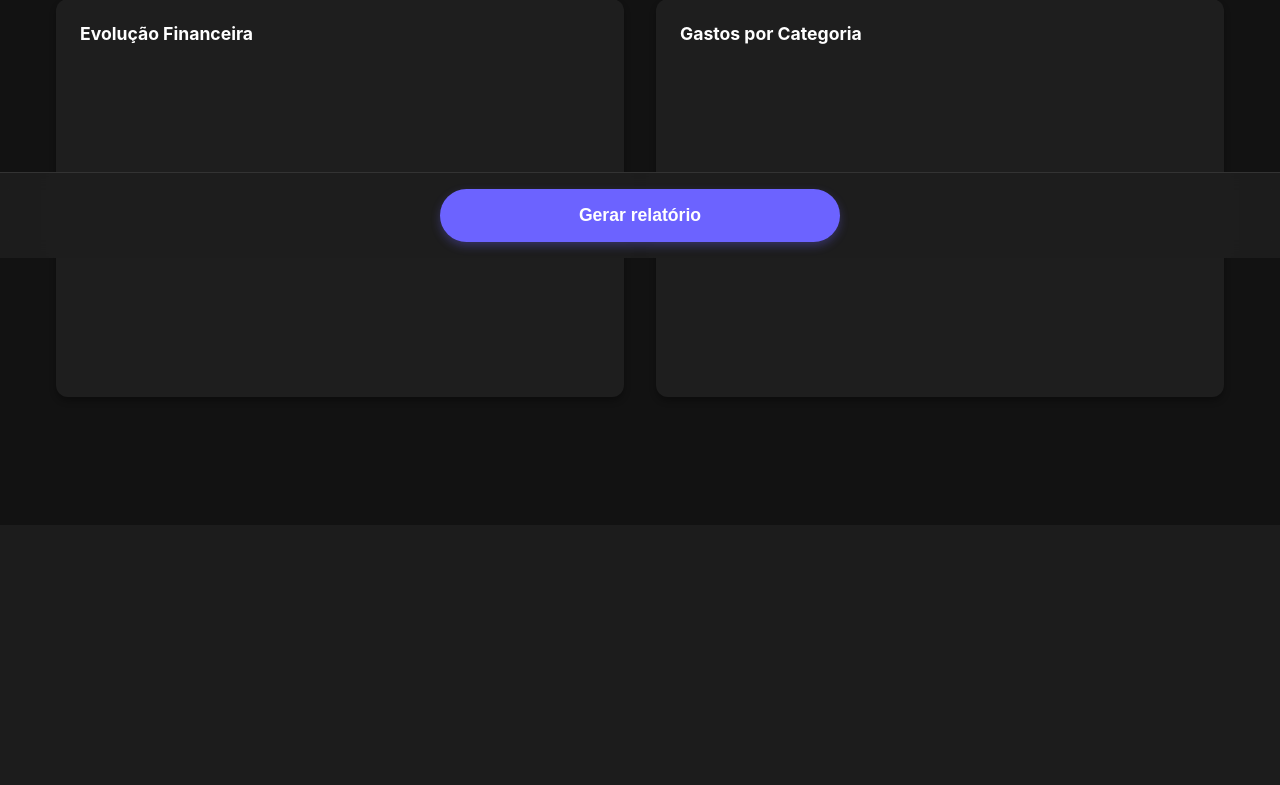
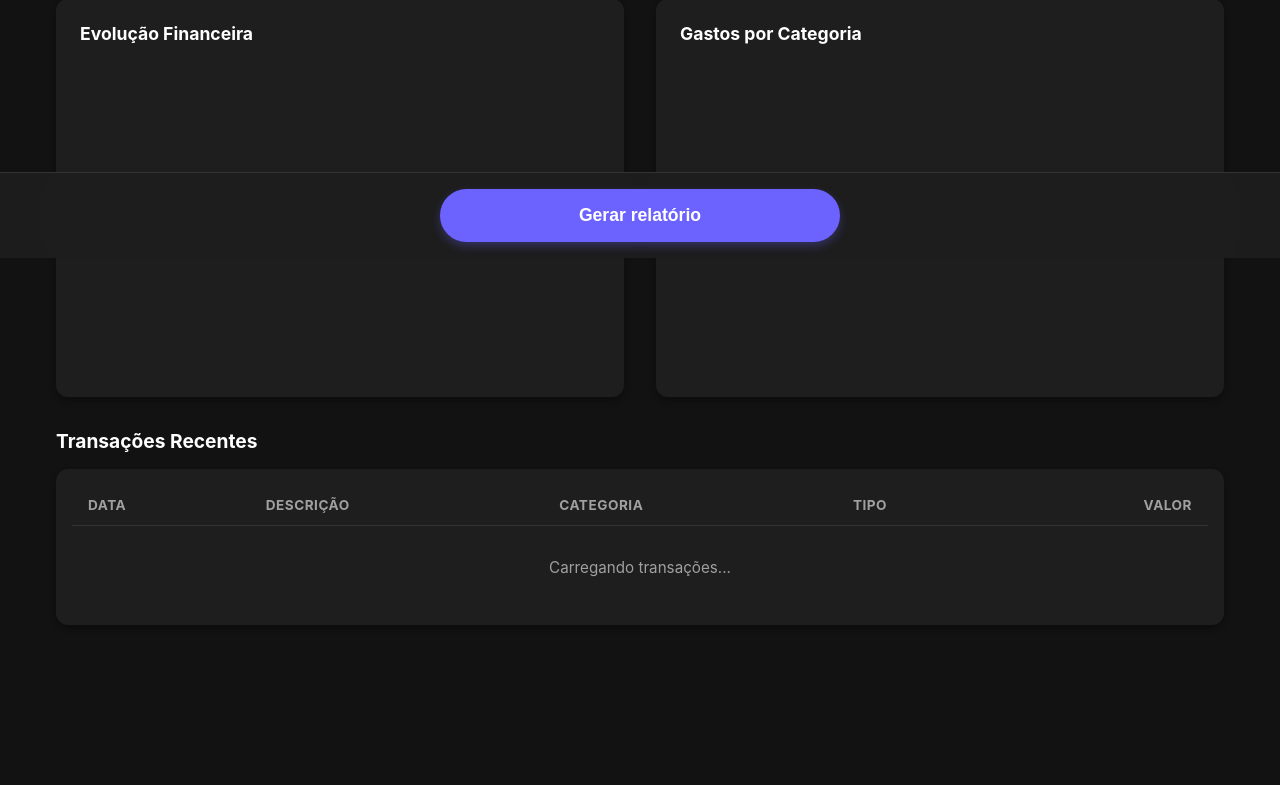
Before and after one commit to moreiraanaju/assistente-financeiro, a Django app: page /dashboard/ in a window 1280 px wide. Shown: the part 542-1327 px from the top of the page. Before the commit the page ends 944 px from the top, so only its background shows below. Run offline with Django 5.2, Linux system fonts and the light colour scheme; the visitor is signed in with stand-in values (Sample User, id 1); data that the repository does not hold is empty.

Commit message:
fix: corrige bug NameError que impedia o funcionamento do webhook de mensagens

```diff
--- a/dashboard/templates/dashboard/index.html
+++ b/dashboard/templates/dashboard/index.html
@@ -221,6 +221,51 @@
     .btn-primary:hover {
         background-color: #5a52d5;
     }
+
+    /* Tabela de Transações */
+    .transactions-section {
+        margin-top: 2rem;
+        margin-bottom: 2rem;
+    }
+    .transactions-table {
+        width: 100%;
+        border-collapse: collapse;
+        text-align: left;
+    }
+    .transactions-table th {
+        border-bottom: 1px solid #333;
+        color: #a0a0a0;
+        font-size: 0.85rem;
+        text-transform: uppercase;
+        letter-spacing: 0.5px;
+        padding: 12px 16px;
+    }
+    .transactions-table td {
+        padding: 12px 16px;
+        border-bottom: 1px solid #222;
+        font-size: 0.95rem;
+    }
+    .transactions-table tr:last-child td {
+        border-bottom: none;
+    }
+    .badge-in {
+        background-color: rgba(76, 175, 80, 0.15);
+        color: #4caf50;
+        padding: 4px 8px;
+        border-radius: 6px;
+        font-size: 0.8rem;
+        font-weight: bold;
+        display: inline-block;
+    }
+    .badge-out {
+        background-color: rgba(244, 67, 54, 0.15);
+        color: #f44336;
+        padding: 4px 8px;
+        border-radius: 6px;
+        font-size: 0.8rem;
+        font-weight: bold;
+        display: inline-block;
+    }
 </style>
 
 <div class="dashboard-container">
@@ -283,6 +328,31 @@
             <div class="chart-wrapper">
                 <canvas id="chartCategorias"></canvas>
             </div>
+        </div>
+    </div>
+
+    <!-- Seção de Transações Recentes -->
+    <div class="transactions-section">
+        <div class="charts-section-header" style="margin-bottom: 1rem;">
+            <h3>Transações Recentes</h3>
+        </div>
+        <div style="background-color: #1e1e1e; border-radius: 12px; padding: 1rem; box-shadow: 0 4px 6px rgba(0, 0, 0, 0.3); overflow-x: auto;">
+            <table class="transactions-table">
+                <thead>
+                    <tr>
+                        <th>Data</th>
+                        <th>Descrição</th>
+                        <th>Categoria</th>
+                        <th>Tipo</th>
+                        <th style="text-align: right;">Valor</th>
+                    </tr>
+                </thead>
+                <tbody id="transactionsList">
+                    <tr>
+                        <td colspan="5" class="text-muted" style="text-align: center; padding: 2rem;">Carregando transações...</td>
+                    </tr>
+                </tbody>
+            </table>
         </div>
     </div>
 </div>
@@ -348,6 +418,9 @@
                 // Atualizar Gráficos
                 renderChartEvolucao(data.evolucao_semanal);
                 renderChartCategorias(data.gastos_por_categoria);
+
+                // Atualizar Transações Recentes
+                renderTransactionsList(data.transacoes);
 
             } catch (err) {
                 console.error("Erro ao carregar dados:", err);
@@ -517,6 +590,30 @@
             });
         };
 
+        const renderTransactionsList = (transacoes) => {
+            const tbody = document.getElementById('transactionsList');
+            if (!transacoes || transacoes.length === 0) {
+                tbody.innerHTML = `<tr><td colspan="5" class="text-muted" style="text-align: center; padding: 2rem;">Nenhuma transação recente encontrada.</td></tr>`;
+                return;
+            }
+
+            tbody.innerHTML = transacoes.map(t => {
+                const badgeClass = t.tipo === 'IN' ? 'badge-in' : 'badge-out';
+                const labelTipo = t.tipo === 'IN' ? 'Receita' : 'Despesa';
+                const valorColor = t.tipo === 'IN' ? 'text-success' : 'text-danger';
+                const valorSinal = t.tipo === 'IN' ? '+' : '-';
+                return `
+                    <tr>
+                        <td class="text-muted">${t.data}</td>
+                        <td style="font-weight: 500;">${t.descricao}</td>
+                        <td><span class="text-muted">${t.categoria}</span></td>
+                        <td><span class="${badgeClass}">${labelTipo}</span></td>
+                        <td style="text-align: right; font-weight: bold;" class="${valorColor}">${valorSinal} ${formatCurrency(t.valor)}</td>
+                    </tr>
+                `;
+            }).join('');
+        };
+
         // Eventos
         periodSelectCards.addEventListener('change', updateDashboard);
         periodSelectGraficos.addEventListener('change', updateDashboard);
```
Also changed, not shown: whatsapp/views.py (+13 -0 lines).
